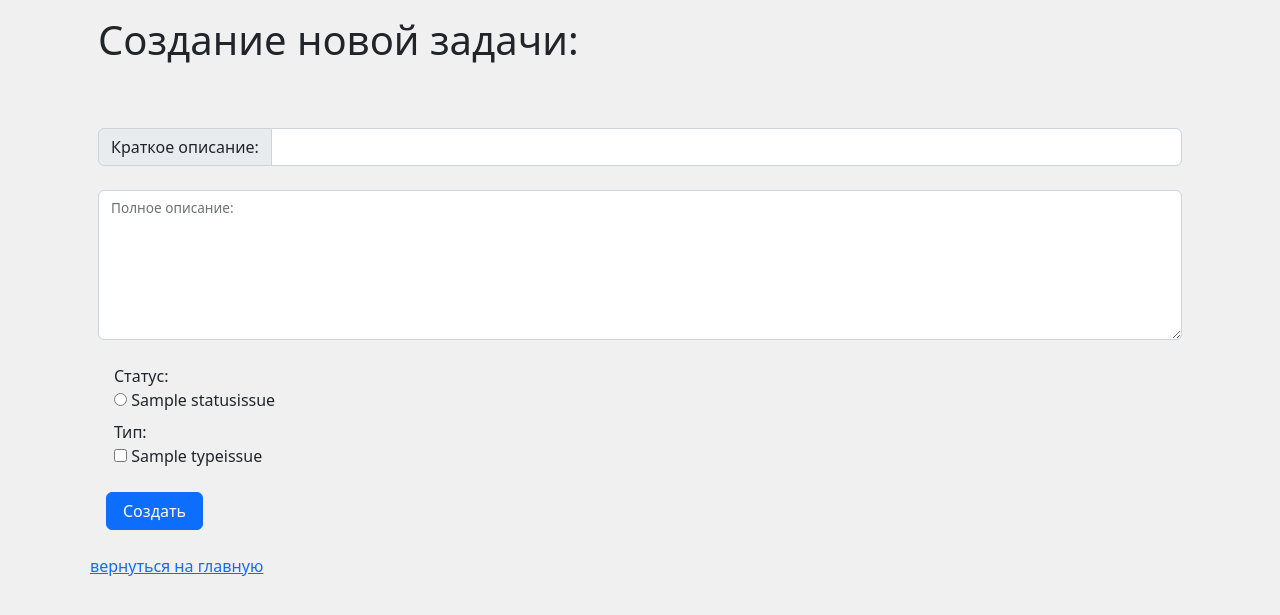
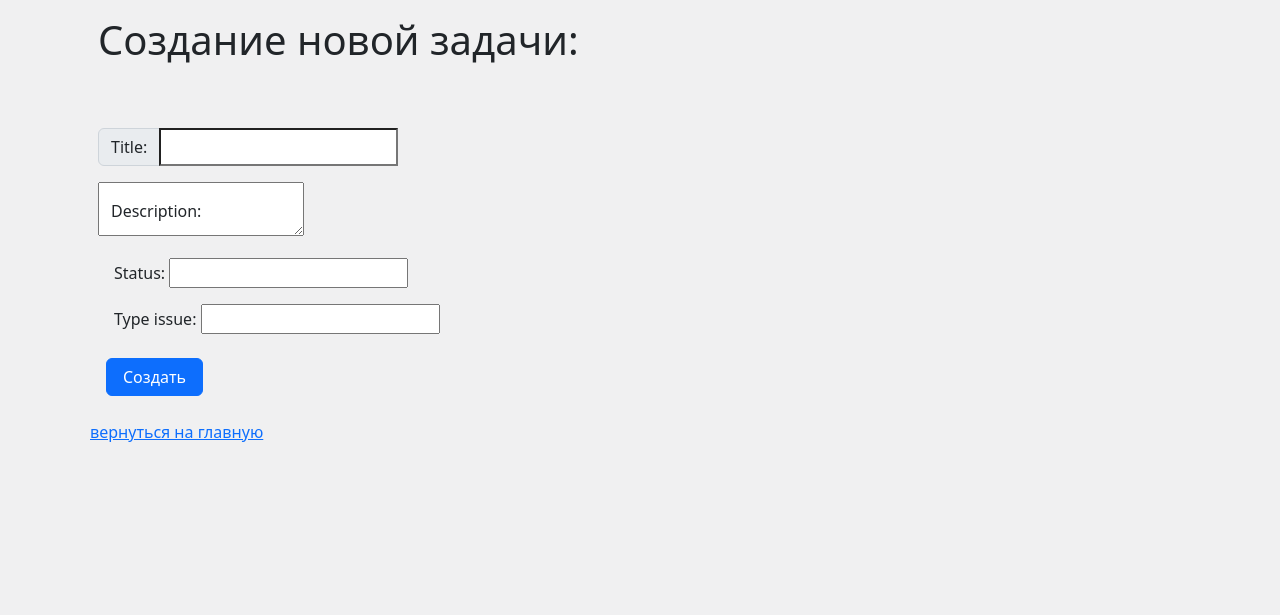
Before and after one commit to sined862/homework_70_denis_yugai, a Django app: template source/issuetracker/templates/issue_add.html in a window 1280 px wide. Shown: the part 82-697 px from the top of the page. Run offline with Django 4.2, Linux system fonts and the light colour scheme; the template is opened without the code that fills it: values that come from a table or form of the project are taken from there, others are empty; tables that the repository leaves empty hold one stand-in row (values such as "Sample post"); form fields are guessed from the names that the template uses; parts of the project's set-up code (start-up, migrations or seed data) failed here and were passed over.

Commit message:
Создание модельной формы, настройка + Создание валидаторов + создание файла запросов query.txt

```diff
--- a/source/issuetracker/admin.py
+++ b/source/issuetracker/admin.py
@@ -1,5 +1,7 @@
 from django.contrib import admin
-from issuetracker.models import Issue, StatusIssue, TypeIssue
+from issuetracker.models.issues import Issue
+from issuetracker.models.statuses import StatusIssue
+from issuetracker.models.types_issue import TypeIssue
 
 
 class IssueAdmin(admin.ModelAdmin):
--- a/source/issuetracker/forms.py
+++ b/source/issuetracker/forms.py
@@ -1,28 +1,76 @@
 from django import forms
-from django.forms import widgets
-from issuetracker.models import StatusIssue, TypeIssue
+from django.forms import ValidationError
+from issuetracker.models.issues import Issue
+from django.core.validators import MinLengthValidator, BaseValidator
 
 
-class IssueForm(forms.Form):
+
+def max_length_validator(string):
+    if len(string) > 15:
+        raise ValidationError("Максимальная длина строки 15 символов")
+    return string
+
+
+class CustomLengthValidator(BaseValidator):
+    def __init__(self, limit_value=20, message=''):
+        super(CustomLengthValidator, self).__init__(limit_value=limit_value, message=message)
+
+    def compare(self, value, max_value):
+        return max_value < value
+
+    def clean(self, value):
+        return len(value)
+
+
+
+
+
+class IssueForm(forms.ModelForm):
     title = forms.CharField(
-        max_length=50,
-        required=True,
-        label='Краткое описание',
-        widget=widgets.TextInput(attrs={'class': 'form-control'})
+        label='Заголовок',
+        validators=(
+            MinLengthValidator(limit_value=2),
+            CustomLengthValidator(),
+            ),
+        widget=forms.TextInput(attrs={'class': 'form-control'})
     )
-    description = forms.CharField(
-        max_length=800,
-        required=False,
-        label='Полное описание',
-        widget=widgets.Textarea(attrs={'class': 'form-control', 'style': 'height:150px'})
-    )
-    status = forms.ModelChoiceField(
-        queryset=StatusIssue.objects.all(),
-        label='Статус',
-        widget=forms.RadioSelect
-    )
-    type_issue = forms.ModelMultipleChoiceField(
-        queryset=TypeIssue.objects.all(),
-        label='Тип',
-        widget=forms.CheckboxSelectMultiple
-    )
+
+    class Meta:
+        model = Issue
+        fields = ('title', 'description', 'status', 'type_issue')
+        widgets = {
+            'description': forms.Textarea(attrs={'class': 'form-control', 'style': 'height:150px'}),
+            'status': forms.RadioSelect,
+            'type_issue': forms.CheckboxSelectMultiple
+        }
+
+    def clean_title(self):
+        title = self.cleaned_data.get('title')
+        if Issue.objects.filter(title=title).exists():
+            raise ValidationError('Заголовок с таким названием уже существует')
+        return title
+
+
+# class IssueForm(forms.Form):
+#     title = forms.CharField(
+#         max_length=50,
+#         required=True,
+#         label='Краткое описание',
+#         widget=widgets.TextInput(attrs={'class': 'form-control'})
+#     )
+#     description = forms.CharField(
+#         max_length=800,
+#         required=False,
+#         label='Полное описание',
+#         widget=widgets.Textarea(attrs={'class': 'form-control', 'style': 'height:150px'})
+#     )
+#     status = forms.ModelChoiceField(
+#         queryset=StatusIssue.objects.all(),
+#         label='Статус',
+#         widget=forms.RadioSelect
+#     )
+#     type_issue = forms.ModelMultipleChoiceField(
+#         queryset=TypeIssue.objects.all(),
+#         label='Тип',
+#         widget=forms.CheckboxSelectMultiple
+#     )
--- a/source/issuetracker/models.py
+++ b/source/issuetracker/models/issues.py
@@ -1,28 +1,5 @@
 from django.db import models
 
-
-class StatusIssue(models.Model):
-    title = models.CharField(
-        verbose_name='Название',
-        max_length=20,
-        null=False,
-        blank=False
-    )
-
-    def __str__(self) -> str:
-        return f'{self.title}'
-
-
-class TypeIssue(models.Model):
-    title = models.CharField(
-        verbose_name='Название',
-        max_length=20,
-        null=False,
-        blank=False
-    )
-
-    def __str__(self) -> str:
-        return f'{self.title}'
 
 
 class Issue(models.Model):
--- a/source/issuetracker/templates/partial/issue_form.html
+++ b/source/issuetracker/templates/partial/issue_form.html
@@ -1,36 +1,35 @@
 {% csrf_token %}
 
-<div class="input-group mt-4 mb-4">
+<div class="input-group mt-4">
     <span class="input-group-text" id="inputGroup-sizing-default">{{ form.title.label }}: </span>
     {{ form.title }}
-
 </div>
 {% for error in form.title.errors %}
-<div><p class="text-danger">{{ error }}</p></div>
+<div class="ms-2 text-danger">{{ error }}</div>
 {% endfor %}
 
-<div class="form-floating mb-4">
+<div class="form-floating mt-3">
     {{form.description}}
     <label for="floatingTextarea">{{ form.description.label }}:</label>
 </div>
 {% for error in form.description.errors %}
-<div><p class="text-danger">{{ error }}</p></div>
+<div class="ms-2 text-danger">{{ error }}</div>
 {% endfor %}
 
-<div class="ms-3 mb-2">
+<div class="ms-3 mt-3">
     <label>{{ form.status.label }}:</label>
     {{ form.status }}
 </div>
 {% for error in form.status.errors %}
-<div><p class="text-danger">{{ error }}</p></div>
+<div class="ms-2 text-danger">{{ error }}</div>
 {% endfor %}
 
-<div class="ms-3">
+<div class="ms-3 mt-3">
     <label>{{ form.type_issue.label }}:</label>
     {{ form.type_issue }}
 </div>
 {% for error in form.type_issue.errors %}
-<div><p class="text-danger">{{ error }}</p></div>
+<div class="ms-2 text-danger">{{ error }}</div>
 {% endfor %}
 
 <button type="submit" class="btn btn-primary ms-2 ps-3 pe-3 mt-4">{{ button_text }}</button>
--- a/source/issuetracker/views/base.py
+++ b/source/issuetracker/views/base.py
@@ -1,5 +1,6 @@
 from django.views.generic import TemplateView
-from issuetracker.models import Issue
+from issuetracker.models.issues import Issue
+import datetime
 
 
 class IndexView(TemplateView):
--- a/source/issuetracker/views/issues.py
+++ b/source/issuetracker/views/issues.py
@@ -1,6 +1,6 @@
 from django.shortcuts import render, get_object_or_404, redirect
 from django.views.generic import TemplateView, View
-from issuetracker.models import Issue
+from issuetracker.models.issues import Issue
 from issuetracker.forms import IssueForm
 
 
```
Also changed, not shown: query.txt (added, +13 -0 lines), source/issuetracker/models/statuses.py (added, +13 -0 lines), source/issuetracker/models/types_issue.py (added, +13 -0 lines).
